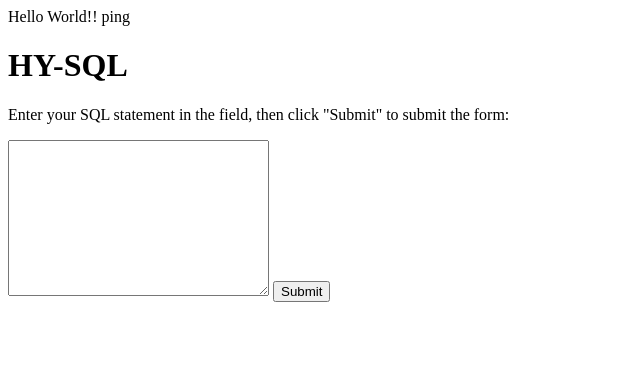
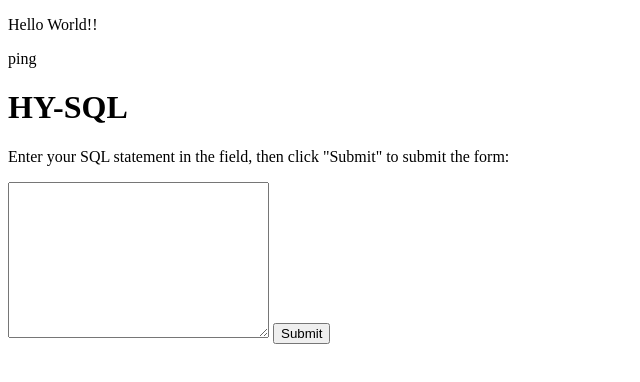
Before and after one commit to hy-sql/hy-sql-frontend, a React (Create React App) app: page / in a window 1280 px wide. Shown: the top 382 px of the page, without its empty margins (0-640 px from the left). Built offline with nearby package versions, Linux system fonts and the light colour scheme; no server answers.

Commit message:
Update App.js

```diff
--- a/src/App.js
+++ b/src/App.js
@@ -17,7 +17,8 @@ function App() {
 
   return (
     <div>
-      Hello World!! ping {reply.value}
+      <p>Hello World!!</p>
+      ping {reply.value}
       <h1>HY-SQL</h1>
     </div>
   )
```
